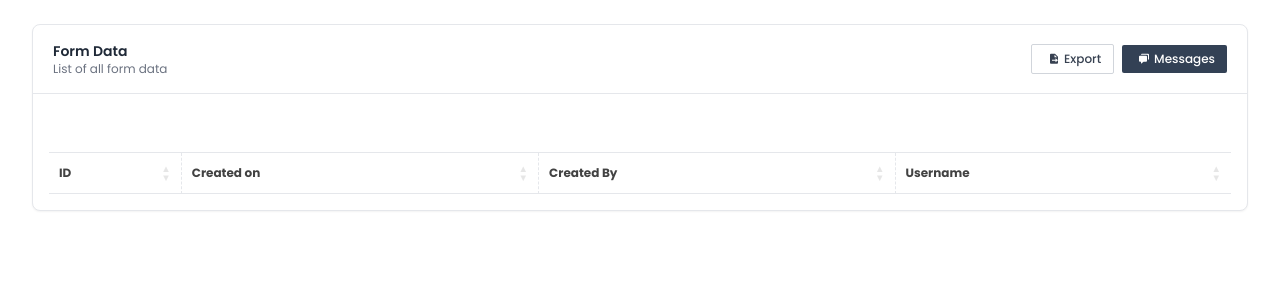
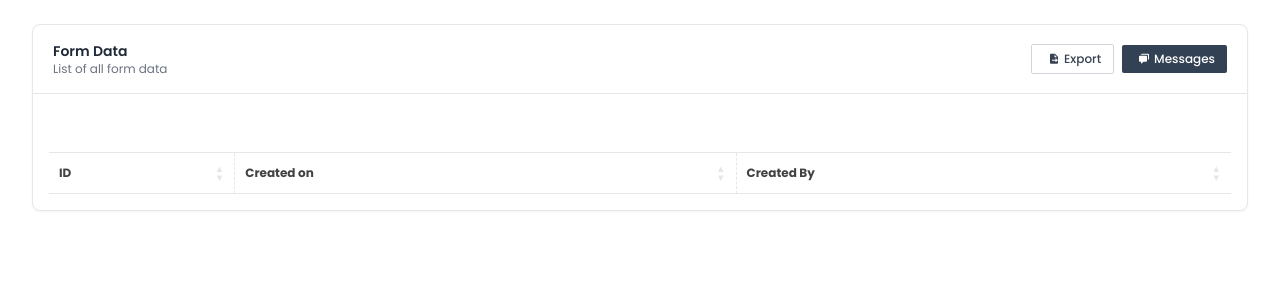
Before and after one commit to sacids/afyadata_backend_v2, a Django app: template apps/projects/templates/surveys/data/table.html in a window 1280 px wide. Shown: the part 100-400 px from the top of the page. Run offline with Django 4.2, Linux system fonts and the light colour scheme; the template is opened without the code that fills it, so the values that code supplies are empty; parts of the project's set-up code (start-up, migrations or seed data) failed here and were passed over; some libraries are stand-ins or nearby versions.

Commit message:
Minor fix

```diff
--- a/apps/projects/templates/surveys/data/table.html
+++ b/apps/projects/templates/surveys/data/table.html
@@ -51,7 +51,7 @@
                                     {% endfor %}
                                     <th>Created on</th>
                                     <th>Created By</th>
-                                    <th>Username</th>
+                                    <!-- <th>Username</th> -->
                                 </tr>
                             </thead>
                         </table>
```
